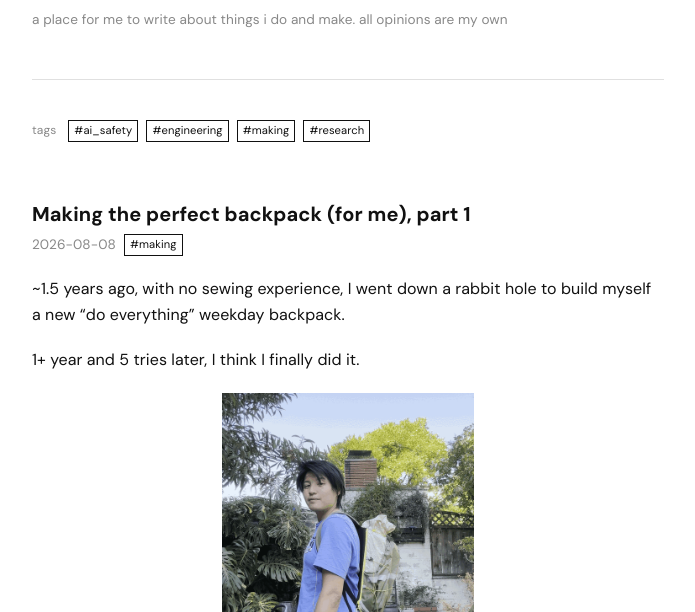
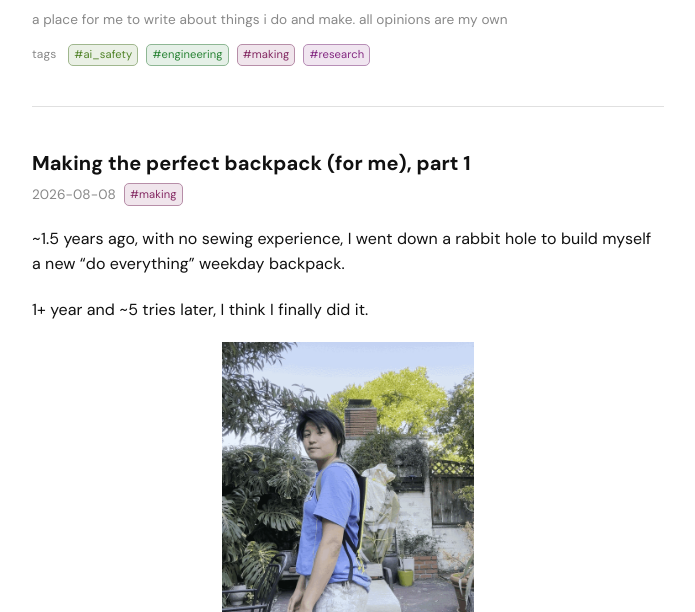
Before and after one commit to lisunshiny/liannsun.com, an Astro site in the folder blog/: page / in a window 1280 px wide. Shown: the part 188-800 px from the top of the page, without its empty margins (292-987 px from the left). Built offline with nearby package versions, Linux system fonts and the light colour scheme; Astro itself is replaced by a stand-in of ours.

Commit message:
Add backpack post and upgrade Astro

```diff
--- a/blog/package.json
+++ b/blog/package.json
@@ -8,6 +8,6 @@
     "preview": "astro preview"
   },
   "dependencies": {
-    "astro": "^5.0.0"
+    "astro": "^7.2.0"
   }
 }
--- a/blog/src/content/config.ts
+++ b/blog/src/content.config.ts
@@ -1,5 +1,6 @@
-import { defineCollection, z } from 'astro:content';
+import { defineCollection } from 'astro:content';
 import { glob } from 'astro/loaders';
+import { z } from 'astro/zod';
 
 const posts = defineCollection({
   loader: glob({ pattern: '**/*.md', base: './src/content/posts' }),
--- a/blog/src/content/posts/making-the-perfect-backpack-for-me-part-1.md
+++ b/blog/src/content/posts/making-the-perfect-backpack-for-me-part-1.md
@@ -7,13 +7,15 @@ tags: [making]
 ~1.5 years ago, with no sewing experience, I went down a rabbit hole to build
 myself a new “do everything” weekday backpack.
 
-1+ year and 5 tries later, I think I finally did it.
+1+ year and ~5 tries later, I think I finally did it.
 
 <img
   src="/blog/bag-spin-video-slower.gif"
   alt=""
   style="width: 40%; height: auto;"
 />
+
+*My new daily driver*
 
 ## About my backpack needs
 
@@ -29,8 +31,7 @@ has to go into the backpack, a grocery bag won’t cut it.
 
 Interestingly, while this sounds like a lot of stuff, **I usually don’t need
 more than 12L on a daily basis**, so I like to carry small bags that can turn
-into big bags when I need them to. I’m also 5 '5, so 25L bags make me look
-like I’m about to go on a thru-hike.
+into big bags when I need them to. I’m also 5'5, so 25L bags look huge on me.
 
 I found the [Ultimate Direction Fastpack 15][fastpack] many years ago and it’s
 mostly perfect, although it’s gotten increasingly raggedy over the years.
@@ -43,7 +44,7 @@ to work, even though my coworkers are incredibly gracious about it.
 
 *I’ve loved this bag to death over the past ~8 years*
 
-## How I got there
+## Why I became an amateur bag maker
 
 I wasn’t necessarily attached to making a bag at first. I tried to buy another
 Fastpack 15, but it was discontinued. I considered one of UD’s newer bags,
--- a/blog/src/layouts/Base.astro
+++ b/blog/src/layouts/Base.astro
@@ -77,11 +77,21 @@ const { title, description, backHref = '/blog', backLabel = '← blog' } = Astro
       }
 
       .tag {
+        --tag-color: var(--tag-light, #8c4b18);
+        background: color-mix(in srgb, var(--tag-color) 12%, var(--bg));
         font-size: 0.7rem;
-        border: 1px solid currentColor;
+        border: 1px solid color-mix(in srgb, var(--tag-color) 45%, var(--border));
+        border-radius: 5px;
+        color: var(--tag-color);
         padding: 0.1em 0.45em;
         text-decoration: none;
         white-space: nowrap;
+      }
+
+      @media (prefers-color-scheme: dark) {
+        .tag {
+          --tag-color: var(--tag-dark, #f0b680);
+        }
       }
 
       .tag:hover {
@@ -199,8 +209,7 @@ const { title, description, backHref = '/blog', backLabel = '← blog' } = Astro
       }
 
       .prose a {
-        text-decoration: underline;
-      }
+        text-decoration: underline;      }
     </style>
   </head>
   <body>
--- /dev/null
+++ b/blog/src/lib/tag-colors.ts
@@ -0,0 +1,34 @@
+function hslToHex(hue: number, saturation: number, lightness: number) {
+  const chroma = (1 - Math.abs(2 * lightness - 1)) * saturation;
+  const segment = hue / 60;
+  const second = chroma * (1 - Math.abs((segment % 2) - 1));
+  const match = lightness - chroma / 2;
+
+  const [red, green, blue] =
+    segment < 1 ? [chroma, second, 0] :
+    segment < 2 ? [second, chroma, 0] :
+    segment < 3 ? [0, chroma, second] :
+    segment < 4 ? [0, second, chroma] :
+    segment < 5 ? [second, 0, chroma] :
+    [chroma, 0, second];
+
+  return `#${[red, green, blue]
+    .map((channel) => Math.round((channel + match) * 255).toString(16).padStart(2, '0'))
+    .join('')}`;
+}
+
+export function tagColorStyle(tag: string) {
+  const hash = [...tag].reduce(
+    (value, character) => ((value * 31 + character.charCodeAt(0)) >>> 0),
+    0
+  );
+  let mixed = hash;
+  mixed = Math.imul(mixed ^ (mixed >>> 16), 0x85ebca6b);
+  mixed = Math.imul(mixed ^ (mixed >>> 13), 0xc2b2ae35);
+  mixed = (mixed ^ (mixed >>> 16)) >>> 0;
+  const hue = Math.floor((mixed / 0x1_0000_0000) * 360);
+  const light = hslToHex(hue, 0.52, 0.34);
+  const dark = hslToHex(hue, 0.62, 0.72);
+
+  return `--tag-light: ${light}; --tag-dark: ${dark};`;
+}
--- a/blog/src/pages/index.astro
+++ b/blog/src/pages/index.astro
@@ -1,6 +1,7 @@
 ---
 import Base from '../layouts/Base.astro';
 import { getCollection, render } from 'astro:content';
+import { tagColorStyle } from '../lib/tag-colors';
 
 const FEED_SIZE = 5;
 
@@ -20,16 +21,16 @@ const base = import.meta.env.BASE_URL;
 ---
 <Base title="blog — liann sun" backHref="/" backLabel="← liannsun.com">
   <h1 style="margin-top: 0; margin-bottom: 0.75rem;">Liann Sun - blog</h1>
-  <p style="color: var(--muted); font-size: 0.85rem; margin-top: 0; margin-bottom: 3rem;">a place for me to write about things i do and make. all opinions are my own</p>
-  <hr class="page-divider" />
+  <p style="color: var(--muted); font-size: 0.85rem; margin-top: 0;">a place for me to write about things i do and make. all opinions are my own</p>
   {allTags.length > 0 && (
-    <div style="margin-bottom: 3.5rem; display: flex; align-items: baseline; flex-wrap: wrap; gap: 0.5rem;">
+    <div style="margin-bottom: 2.5rem; display: flex; align-items: baseline; flex-wrap: wrap; gap: 0.5rem;">
       <span style="color: var(--muted); font-size: 0.75rem; margin-right: 0.25rem;">tags</span>
       {allTags.map((tag) => (
-        <a href={`${base}/tags/${tag}`} class="tag">#{tag}</a>
+        <a href={`${base}/tags/${tag}`} class="tag" style={tagColorStyle(tag)}>#{tag}</a>
       ))}
     </div>
   )}
+  <hr class="page-divider" />
 
   {feedPosts.map(({ post, Content }, i) => (
     <article style={`padding-bottom: 2.5rem; margin-bottom: 2.5rem;${i < feedPosts.length - 1 ? ' border-bottom: 1px solid var(--border);' : ''}`}>
@@ -39,7 +40,7 @@ const base = import.meta.env.BASE_URL;
       <div style="color: var(--muted); font-size: 0.85rem; margin-bottom: 1.25rem; display: flex; align-items: center; flex-wrap: wrap; gap: 0.5rem;">
         <span>{post.data.date.toISOString().slice(0, 10)}</span>
         {post.data.tags.map((tag) => (
-          <a href={`${base}/tags/${tag}`} class="tag">#{tag}</a>
+          <a href={`${base}/tags/${tag}`} class="tag" style={tagColorStyle(tag)}>#{tag}</a>
         ))}
       </div>
       <div class="prose"><Content /></div>
@@ -58,7 +59,7 @@ const base = import.meta.env.BASE_URL;
             <span>
               <a href={`${base}/posts/${post.id}`}>{post.data.title}</a>
               {post.data.tags.map((tag) => (
-                <a href={`${base}/tags/${tag}`} class="tag" style="margin-left: 0.5rem;">#{tag}</a>
+                <a href={`${base}/tags/${tag}`} class="tag" style={`${tagColorStyle(tag)} margin-left: 0.5rem;`}>#{tag}</a>
               ))}
             </span>
           </li>
--- a/blog/src/pages/posts/[slug].astro
+++ b/blog/src/pages/posts/[slug].astro
@@ -1,6 +1,7 @@
 ---
 import Base from '../../layouts/Base.astro';
 import { getCollection, render } from 'astro:content';
+import { tagColorStyle } from '../../lib/tag-colors';
 
 export async function getStaticPaths() {
   const posts = await getCollection('posts');
@@ -20,7 +21,7 @@ const base = import.meta.env.BASE_URL;
     <div style="color: var(--muted); font-size: 0.85rem; margin-bottom: 2.5rem; display: flex; align-items: center; flex-wrap: wrap; gap: 0.5rem;">
       <span>{post.data.date.toISOString().slice(0, 10)}</span>
       {post.data.tags.map((tag) => (
-        <a href={`${base}/tags/${tag}`} class="tag">#{tag}</a>
+        <a href={`${base}/tags/${tag}`} class="tag" style={tagColorStyle(tag)}>#{tag}</a>
       ))}
     </div>
     <hr class="page-divider" />
```
Also changed, not shown: package.json (+6 -1 lines), README.md, 3 other files.
